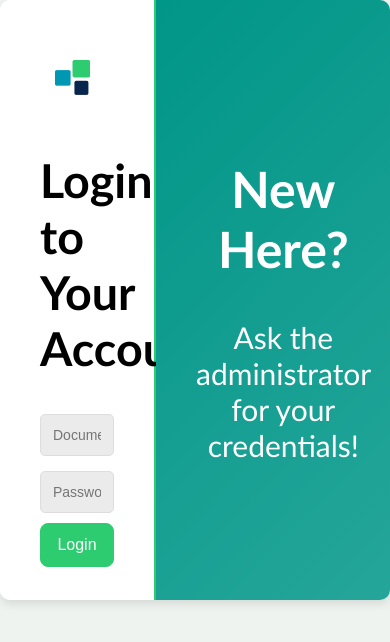
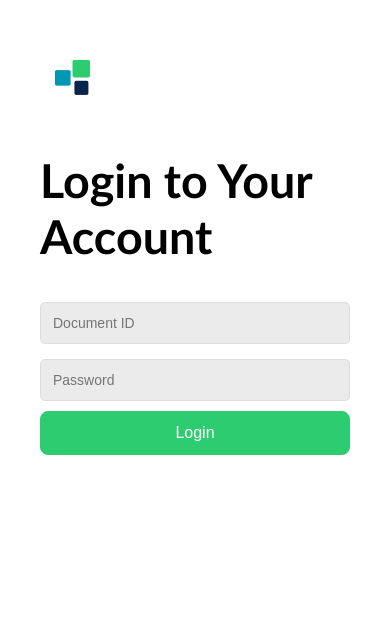
Before and after one commit to LauraFranco404/POS_system, a React (Create React App) app in the folder frontend/: page /login in a window 390 px wide. Shown: the top 642 px of the page. Built offline with nearby package versions, Linux system fonts and the light colour scheme.

Commit message:
Sprint 2 finished

```diff
--- a/frontend/src/components/SalesPanel/sale_element.css
+++ b/frontend/src/components/SalesPanel/sale_element.css
@@ -29,7 +29,7 @@
 }
 
 .remove-product-button {
-    background-color: #e74c3c;
+    background-color: var(--primary-color-2);
     color: white;
     border: none;
     border-radius: 5px;
@@ -39,5 +39,5 @@
 }
 
 .remove-product-button:hover {
-    background-color: #c0392b;
+    background-color: var(--primary-color-1);
 }
--- a/frontend/src/components/SalesPanel/sales_sidebar.css
+++ b/frontend/src/components/SalesPanel/sales_sidebar.css
@@ -4,7 +4,7 @@
     border-right: 1px var(--gray-1) solid;
     display: flex;
     flex-direction: column;
-    width: 350px;
+    width: 250px;
     height: 100%;
 }
 
--- a/frontend/src/components/SalesPanel/sales_sidebar.js
+++ b/frontend/src/components/SalesPanel/sales_sidebar.js
@@ -4,6 +4,7 @@ import { useState } from 'react';
 
 export default function SalesSideBar(props){
     const location = useLocation().pathname;
+
     return (
         <div className={props.className}>
             <div className="sales-sidebar ">
--- a/frontend/src/pages/Login/login.css
+++ b/frontend/src/pages/Login/login.css
@@ -1,7 +1,11 @@
+
+
 .login-container{
     width: 100%;
     height: 100vh;
 
+    display: flex;
+    flex-direction: row;
 }
 
 .iconStyle {
@@ -30,7 +34,7 @@
 }
 
 .login-form{
-    width: 500px;
+    width: 400px;
     height: 100%;
     padding: 40px;
     box-sizing: border-box;
@@ -61,7 +65,6 @@
 }
 
 .form-container{
-    width: 100%;
     display: flex;
     flex-direction: column;
     gap: 15px;
@@ -113,18 +116,11 @@ Algunos estilos nuevos
     font-size: 14px;
 
 }
-.login-box{
-    display: flex;
-    max-height: 600px; /* Máximo alto */
-    background-color: aliceblue;
-    border-radius: 10px;
-    overflow: hidden;
-    box-shadow: 0 4px 10px rgba(0,0,0,0.1);
-}
+
 .left-section{
     background-color: var(--background-color-1);
     border-right: 2px var(--primary-color-1) solid;
-    width: 40%;
+    min-width: 500px;
     height: 100vh;
     padding: 40px;
     box-sizing: border-box;
@@ -156,7 +152,7 @@ Algunos estilos nuevos
 /*Sección derecha*/
 
 .right-section{
-    width: 60%;
+    width: 100%;
     background: linear-gradient(135deg, #009688, #26a69a);
     color: white;
     display: flex;
@@ -181,3 +177,14 @@ Algunos estilos nuevos
     margin-top: 10px;
     font-size: 14px;
 }
+
+@media (max-width: 725px) {
+    .right-section {
+        display: none;
+    }
+    .left-section {
+        min-width: 100%;
+        height: auto;
+        border-right: none; /* Elimina el borde derecho */
+    }
+}
--- a/frontend/src/pages/Login/login.js
+++ b/frontend/src/pages/Login/login.js
@@ -53,7 +53,7 @@ export default function Login() {
     );*/
     return(
         <div className="login-container">
-            <div className="login-box">
+
                 {/*Sección izquierda*/}
                 <div className="left-section">
                     <Link to="/">
@@ -83,7 +83,6 @@ export default function Login() {
                     <h2>New Here?</h2>
                     <p>Ask the administrator for your credentials!</p>
                 </div>
-            </div>
         </div>
 
 
--- a/frontend/src/pages/Sales/create_sales.js
+++ b/frontend/src/pages/Sales/create_sales.js
@@ -7,8 +7,10 @@ import { useState } from "react";
 
 export default function CreateSales() {
     // Estado para manejar los productos de la venta
+    const userData = JSON.parse(sessionStorage.getItem("user"));
+
     const [sale, setSale] = useState({
-        sellerid: 1005,
+        sellerid: userData["documentid"],
         clientid: 1,
         products: [],
     });
```
Also changed, not shown: package.json (line endings or trailing spaces), 1 other file (tests, documents, lock files or other folders).
